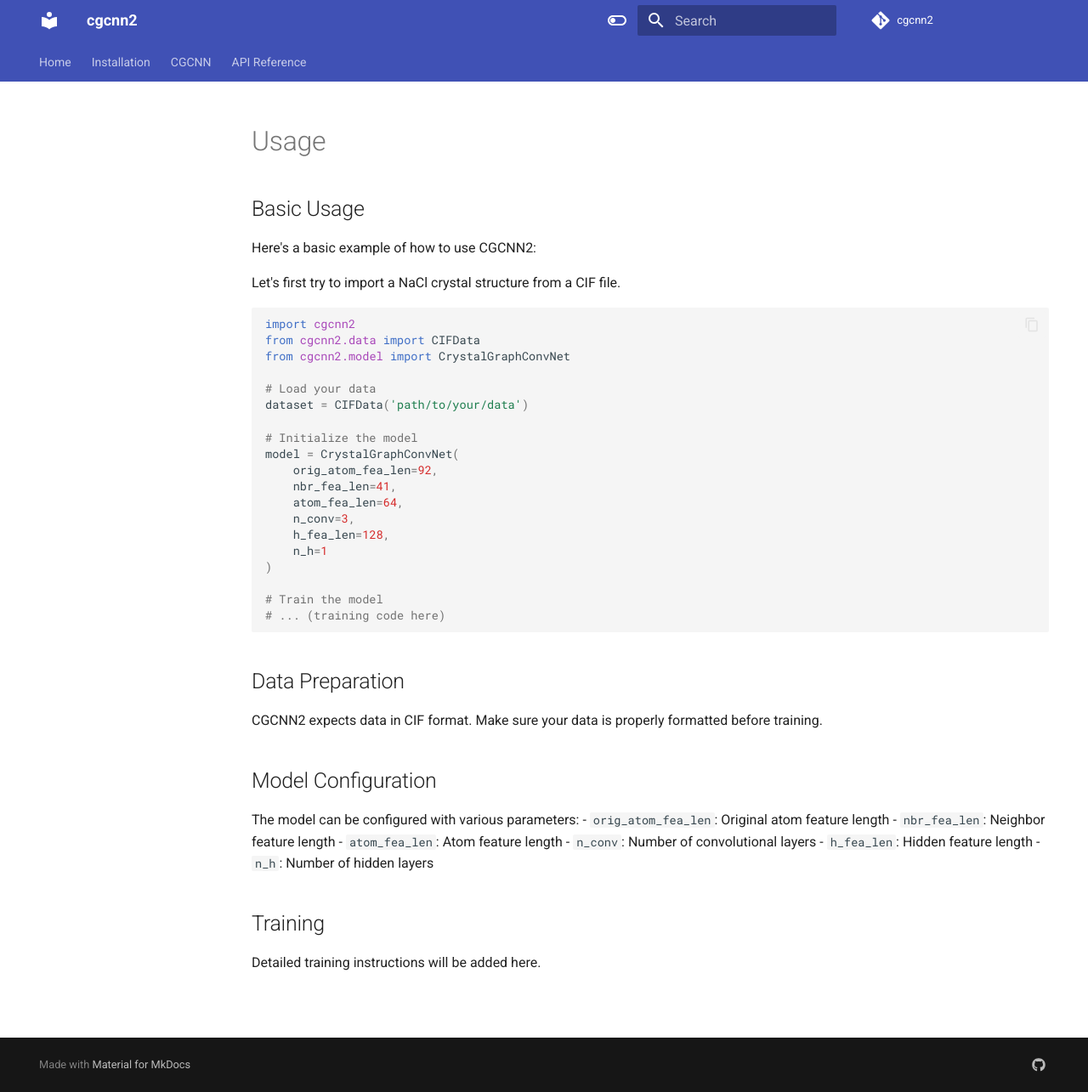
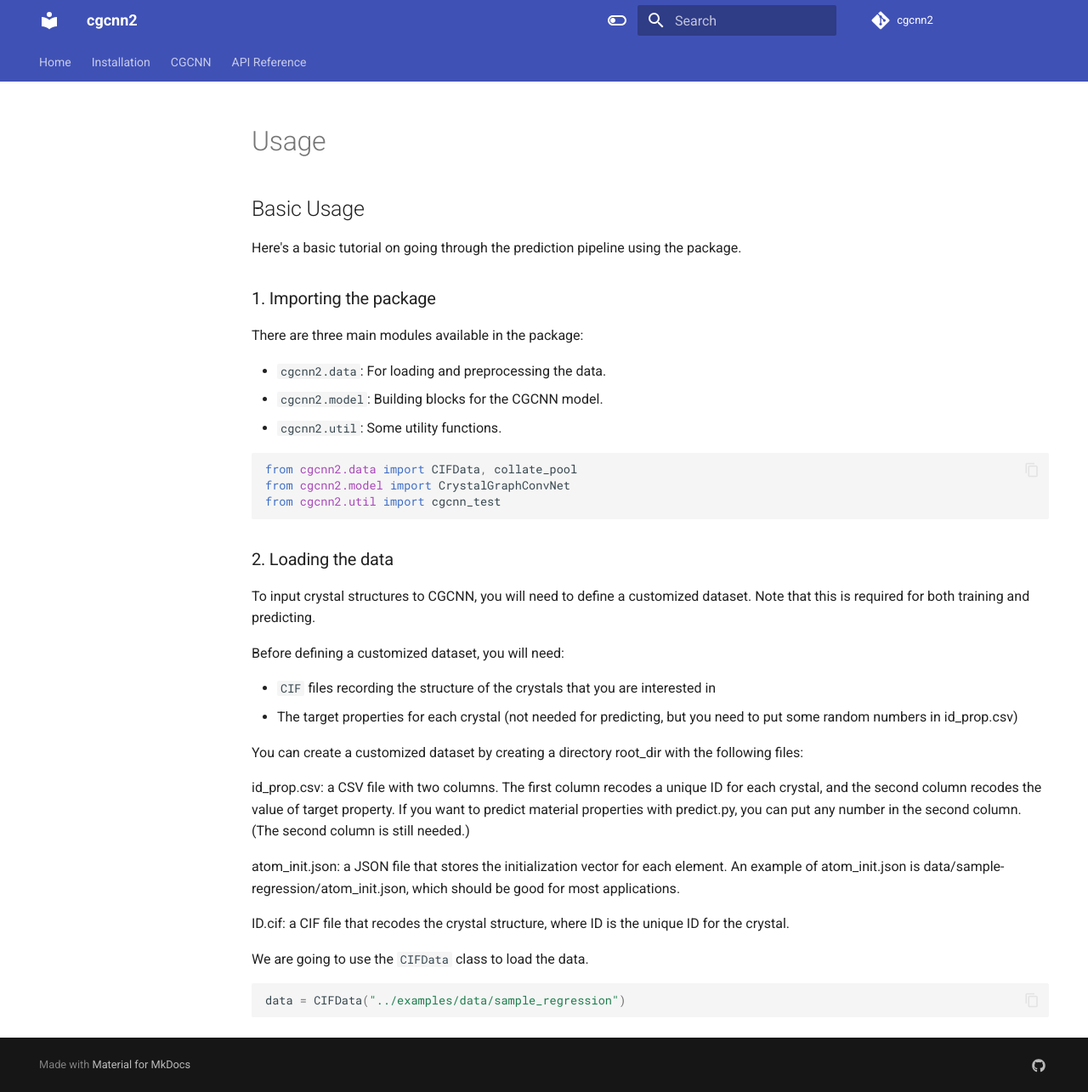
Before and after one commit to jcwang587/cgcnn2, an MkDocs documentation site: the page built from docs/3_usage.md, in a window 1280 px wide and 1285 px high. Shown: the whole window at 85% size. Built offline with MkDocs 1.6.1 and Material for MkDocs 9.7.7, drawn with Linux system fonts in a browser that asks for light colours; comment, search, counter and statistics services are not loaded.

````diff
--- a/docs/3_usage.md
+++ b/docs/3_usage.md
@@ -2,46 +2,42 @@
 
 ## Basic Usage
 
-Here's a basic example of how to use CGCNN2:
+Here's a basic tutorial on going through the prediction pipeline using the package.
 
-Let's first try to import a NaCl crystal structure from a CIF file.
+### 1. Importing the package
+
+There are three main modules available in the package:
+
+- `cgcnn2.data`: For loading and preprocessing the data.
+- `cgcnn2.model`: Building blocks for the CGCNN model.
+- `cgcnn2.util`: Some utility functions.
 
 ```python
-import cgcnn2
-from cgcnn2.data import CIFData
+from cgcnn2.data import CIFData, collate_pool
 from cgcnn2.model import CrystalGraphConvNet
-
-# Load your data
-dataset = CIFData('path/to/your/data')
-
-# Initialize the model
-model = CrystalGraphConvNet(
-    orig_atom_fea_len=92,
-    nbr_fea_len=41,
-    atom_fea_len=64,
-    n_conv=3,
-    h_fea_len=128,
-    n_h=1
-)
-
-# Train the model
-# ... (training code here)
+from cgcnn2.util import cgcnn_test
 ```
 
-## Data Preparation
+### 2. Loading the data
 
-CGCNN2 expects data in CIF format. Make sure your data is properly formatted before training.
 
-## Model Configuration
+To input crystal structures to CGCNN, you will need to define a customized dataset. Note that this is required for both training and predicting.
 
-The model can be configured with various parameters:
-- `orig_atom_fea_len`: Original atom feature length
-- `nbr_fea_len`: Neighbor feature length
-- `atom_fea_len`: Atom feature length
-- `n_conv`: Number of convolutional layers
-- `h_fea_len`: Hidden feature length
-- `n_h`: Number of hidden layers
+Before defining a customized dataset, you will need:
 
-## Training
+- `CIF` files recording the structure of the crystals that you are interested in
+- The target properties for each crystal (not needed for predicting, but you need to put some random numbers in id_prop.csv)
 
-Detailed training instructions will be added here.
+You can create a customized dataset by creating a directory root_dir with the following files:
+
+id_prop.csv: a CSV file with two columns. The first column recodes a unique ID for each crystal, and the second column recodes the value of target property. If you want to predict material properties with predict.py, you can put any number in the second column. (The second column is still needed.)
+
+atom_init.json: a JSON file that stores the initialization vector for each element. An example of atom_init.json is data/sample-regression/atom_init.json, which should be good for most applications.
+
+ID.cif: a CIF file that recodes the crystal structure, where ID is the unique ID for the crystal.
+
+We are going to use the `CIFData` class to load the data.
+
+```python
+data = CIFData("../examples/data/sample_regression")
+```
````
Also changed, not shown: 3 other files.
